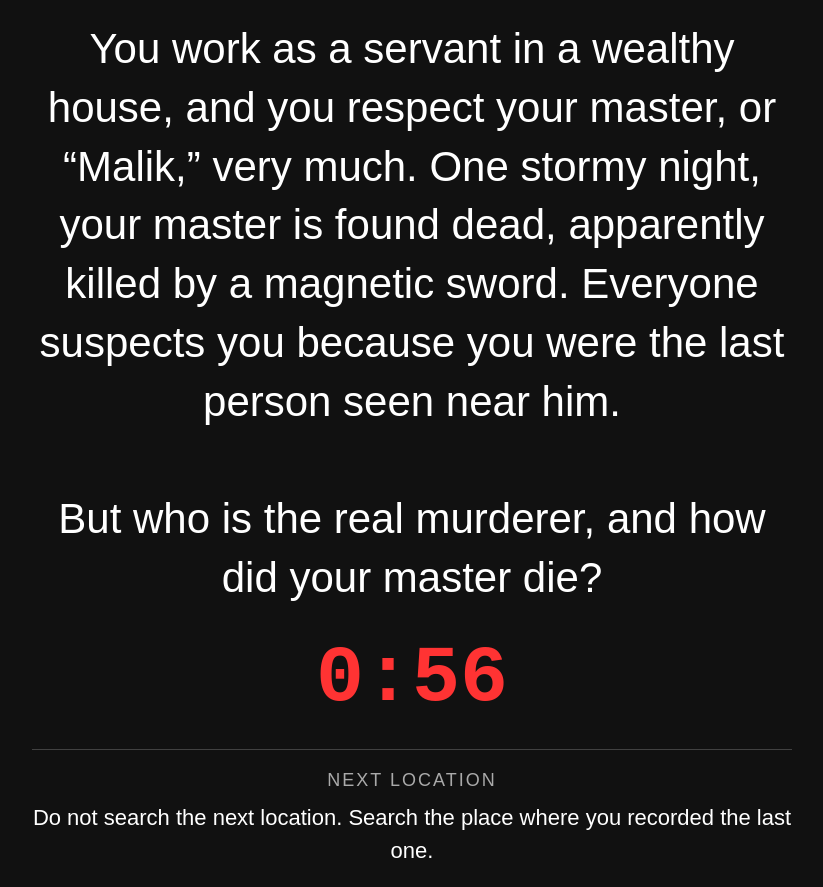
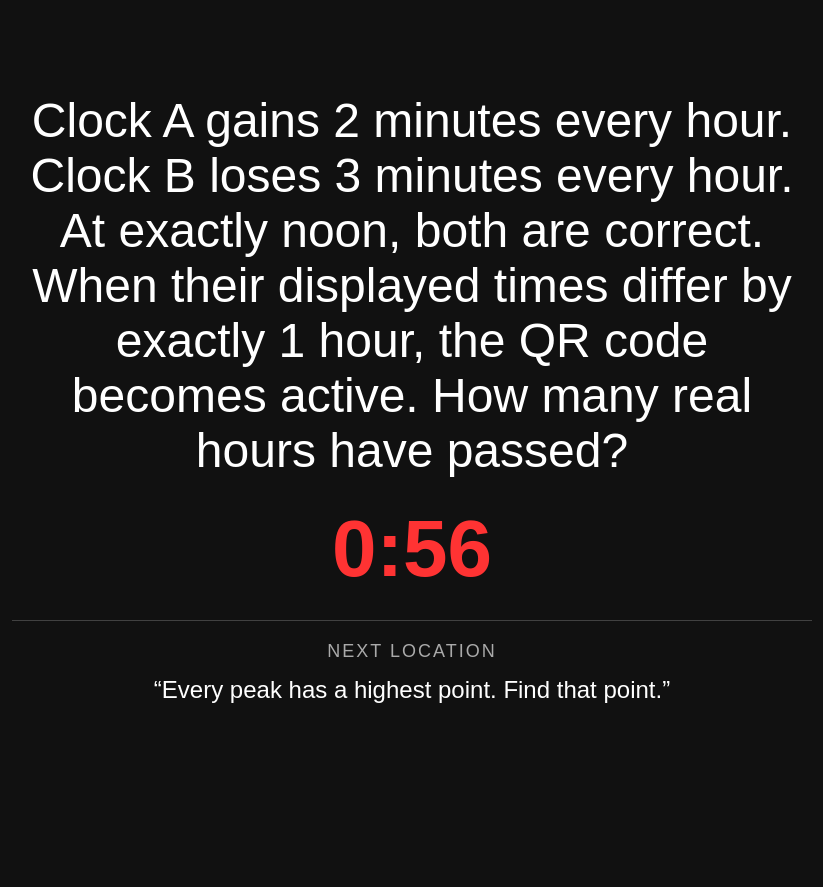
Before and after one commit to bigirlcryofficial-hub/timed-question-6, a plain HTML site: page index.html in a window 1280 px wide. Shown: the whole page, without its empty margins (228-1051 px from the left). After the commit the page ends 800 px from the top, so only its background shows below. Drawn offline with Linux system fonts and the light colour scheme.

Commit message:
Refactor HTML structure and update styles

```diff
--- a/index.html
+++ b/index.html
@@ -3,86 +3,87 @@
 <head>
 <meta charset="UTF-8">
 <meta name="viewport" content="width=device-width, initial-scale=1.0">
-    <title>Timed Mystery Question</title>
+<title>Timed Question</title>
+
 <style>
-        * {
-            box-sizing: border-box;
+    * { box-sizing: border-box; }
+
+    body{
+        margin:0;
+        min-height:100vh;
+        display:flex;
+        justify-content:center;
+        align-items:center;
+        background:#111;
+        color:white;
+        font-family:Arial,sans-serif;
+        text-align:center;
     }
 
-        body {
-            margin: 0;
-            min-height: 100vh;
-            display: flex;
-            justify-content: center;
-            align-items: center;
-            background: #111;
-            color: #fff;
-            font-family: Arial, sans-serif;
-            text-align: center;
+    #questionBox{
+        width:90%;
+        max-width:800px;
     }
 
-        #questionBox {
-            width: 90%;
-            max-width: 800px;
-            padding: 20px;
+    #question{
+        font-size:clamp(28px,5vw,48px);
+        margin-bottom:25px;
     }
 
-        #question {
-            font-size: clamp(24px, 4vw, 42px);
-            margin-bottom: 25px;
-            line-height: 1.4;
+    #timer{
+        font-size:clamp(50px,10vw,80px);
+        font-weight:bold;
+        color:#ff3333;
+        margin-bottom:25px;
     }
 
-        #timer {
-            font-size: clamp(50px, 10vw, 80px);
-            font-weight: bold;
-            color: #ff3333;
-            margin-bottom: 25px;
-            font-family: monospace;
+    #location{
+        border-top:1px solid rgba(255,255,255,.2);
+        padding-top:20px;
     }
 
-        #location {
-            border-top: 1px solid rgba(255, 255, 255, 0.2);
-            padding-top: 20px;
+    #locationTitle{
+        font-size:18px;
+        letter-spacing:2px;
+        text-transform:uppercase;
+        color:#aaa;
+        margin-bottom:10px;
     }
 
-        #locationTitle {
-            font-size: 18px;
-            letter-spacing: 2px;
-            text-transform: uppercase;
-            color: #aaa;
-            margin-bottom: 10px;
+    #locationText{
+        font-size:24px;
+        line-height:1.5;
+        color:#fff;
     }
 
-        #locationText {
-            font-size: 22px;
-            line-height: 1.5;
-            color: #fff;
-        }
-
-        #expired {
-            display: none;
-            font-size: 35px;
+    #expired{
+        display:none;
+        font-size:35px;
     }
 </style>
 </head>
+
 <body>
 
 <div id="questionBox">
+
     <div id="question">
-            You work as a servant in a wealthy house, and you respect your master, or “Malik,” very much. One stormy night, your master is found dead, apparently killed by a magnetic sword. Everyone suspects you because you were the last person seen near him.
-            <br><br>
-            But who is the real murderer, and how did your master die?
-        </div>
+Clock A gains 2 minutes every hour.
+Clock B loses 3 minutes every hour.
+At exactly noon, both are correct.
+When their displayed times differ by exactly 1 hour, the QR code becomes active.
+How many real hours have passed? </div>
 
     <div id="timer">1:00</div>
 
     <div id="location">
         <div id="locationTitle">Next Location</div>
         <div id="locationText">
-                Do not search the next location. Search the place where you recorded the last one.
+    “Every peak has a highest point. Find that point.”
+
        </div>
     </div>
+
 </div>
 
 <div id="expired">
@@ -97,42 +98,44 @@
 const expired = document.getElementById("expired");
 
 const countdown = setInterval(() => {
+
     const minutes = Math.floor(timeLeft / 60);
-            const seconds = String(timeLeft % 60).padStart(2, "0");
+    const seconds = String(timeLeft % 60).padStart(2,"0");
 
     timer.textContent = `${minutes}:${seconds}`;
 
-            if (timeLeft <= 0) {
+    if(timeLeft <= 0){
         clearInterval(countdown);
-                questionBox.style.display = "none";
-                expired.style.display = "block";
+        questionBox.style.display="none";
+        expired.style.display="block";
         return;
     }
 
     timeLeft--;
-        }, 1000);
 
-        // Protection features against easy copying/inspecting
-        document.addEventListener("contextmenu", e => e.preventDefault());
-        document.addEventListener("selectstart", e => e.preventDefault());
-        document.addEventListener("dragstart", e => e.preventDefault());
+},1000);
 
-        document.addEventListener("keydown", e => {
-            const k = e.key.toLowerCase();
-            if (
-                (e.ctrlKey && ["c", "x", "s", "u", "p"].includes(k)) ||
-                (e.ctrlKey && e.shiftKey && ["i", "j", "c"].includes(k)) ||
-                k === "f12"
-            ) {
+// Protection features
+document.addEventListener("contextmenu",e=>e.preventDefault());
+document.addEventListener("selectstart",e=>e.preventDefault());
+document.addEventListener("dragstart",e=>e.preventDefault());
+
+document.addEventListener("keydown",e=>{
+    const k=e.key.toLowerCase();
+    if(
+        (e.ctrlKey&&["c","x","s","u","p"].includes(k))||
+        (e.ctrlKey&&e.shiftKey&&["i","j","c"].includes(k))||
+        k==="f12"
+    ){
         e.preventDefault();
     }
 });
 
-        document.addEventListener("visibilitychange", () => {
-            if (document.hidden && timeLeft > 0) {
-                questionBox.style.visibility = "hidden";
-            } else if (timeLeft > 0) {
-                questionBox.style.visibility = "visible";
+document.addEventListener("visibilitychange",()=>{
+    if(document.hidden&&timeLeft>0){
+        questionBox.style.visibility="hidden";
+    }else if(timeLeft>0){
+        questionBox.style.visibility="visible";
     }
 });
 </script>
```
Lines whose indentation alone changed are shown as unchanged.
